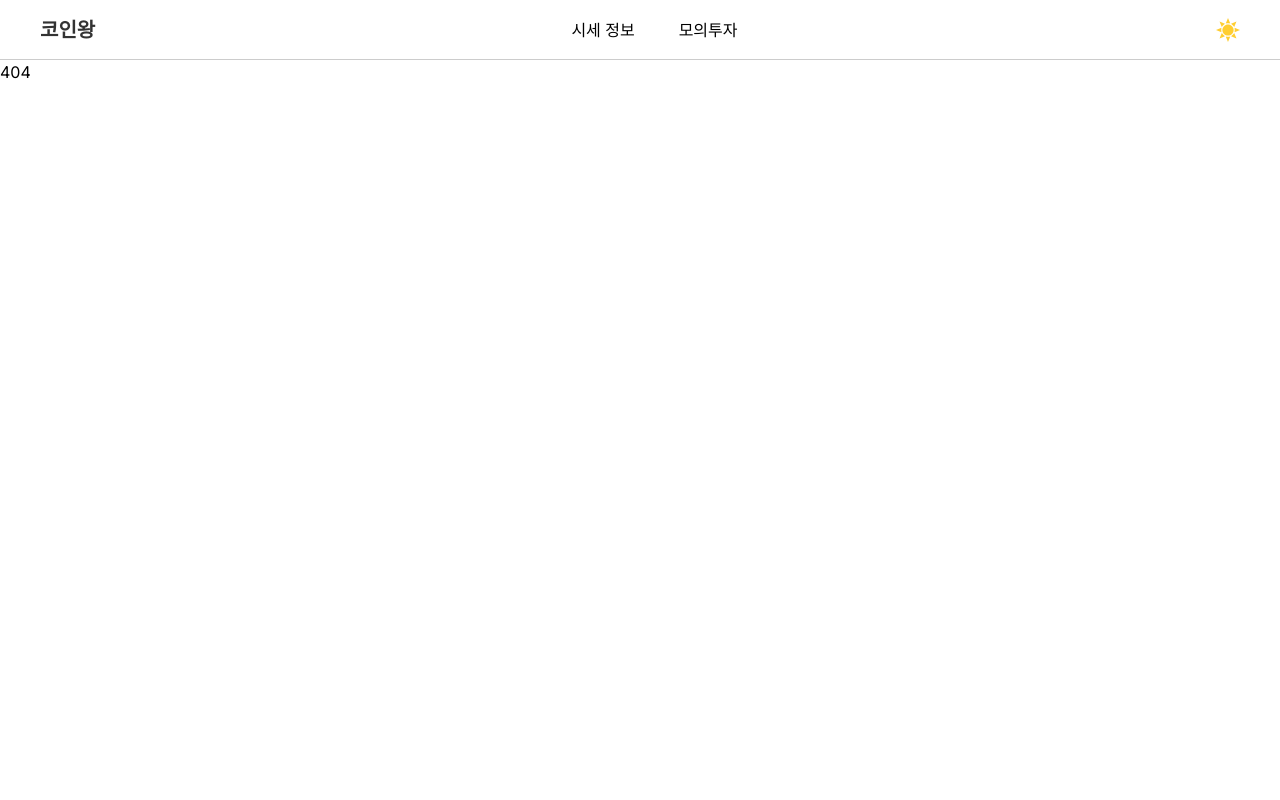
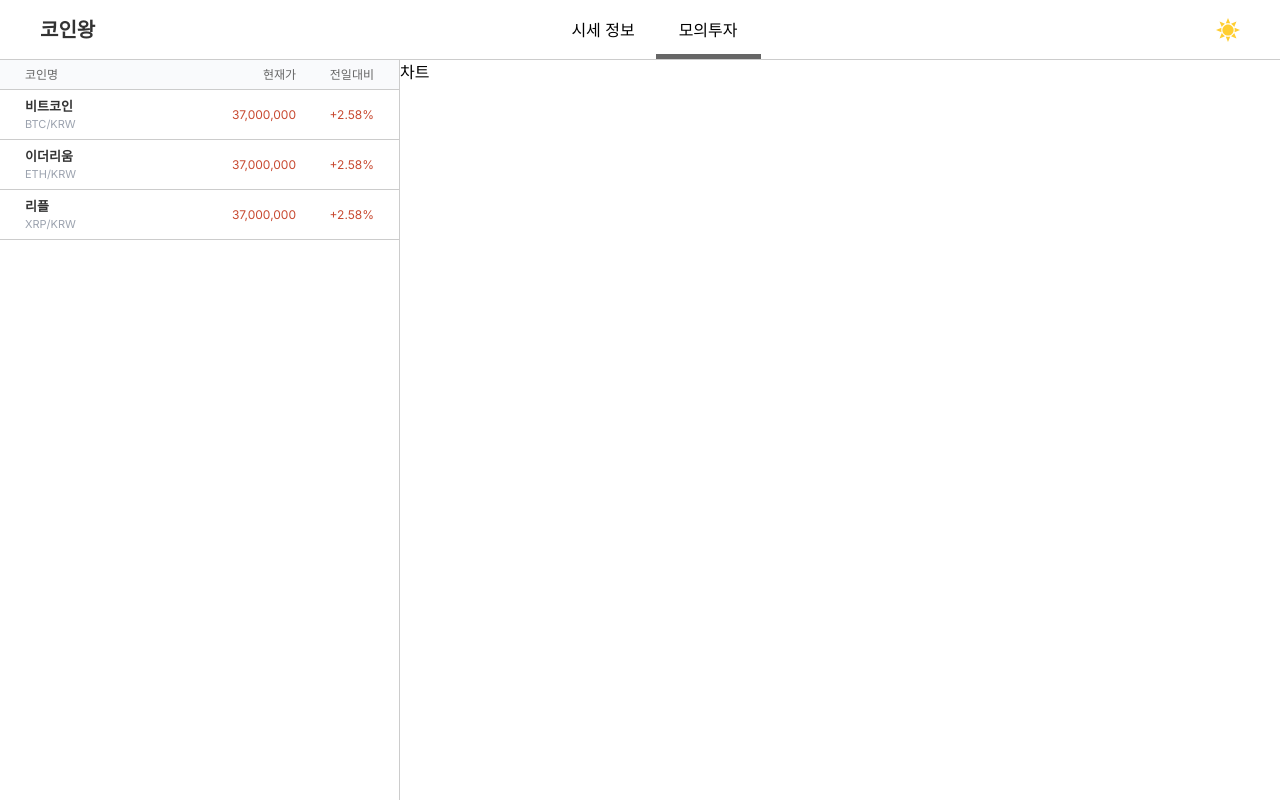
Before and after one commit to kwangminini/Coin-King, a Next.js app: page /investing in a window 1280 px wide. Before the commit this address had no page. Built offline with nearby package versions, Linux system fonts and the light colour scheme.

Commit message:
refactor: rename from investment to investing

```diff
--- /dev/null
+++ b/src/app/investing/page.tsx
@@ -0,0 +1,10 @@
+import SideCoinList from '@/components/SideCoinList'
+
+export default function Investing() {
+  return (
+    <div className="flex h-full">
+      <SideCoinList />
+      <div className="w-full">차트</div>
+    </div>
+  )
+}
--- a/src/app/investment/page.tsx
+++ /dev/null
@@ -1,3 +0,0 @@
-export default function Investment() {
-  return <div></div>
-}
--- a/src/components/Navigation/Menu/index.tsx
+++ b/src/components/Navigation/Menu/index.tsx
@@ -11,7 +11,7 @@ export default function Menu() {
       title: '시세 정보',
     },
     {
-      href: '/investment',
+      href: '/investing',
       title: '모의투자',
     },
   ]
```
